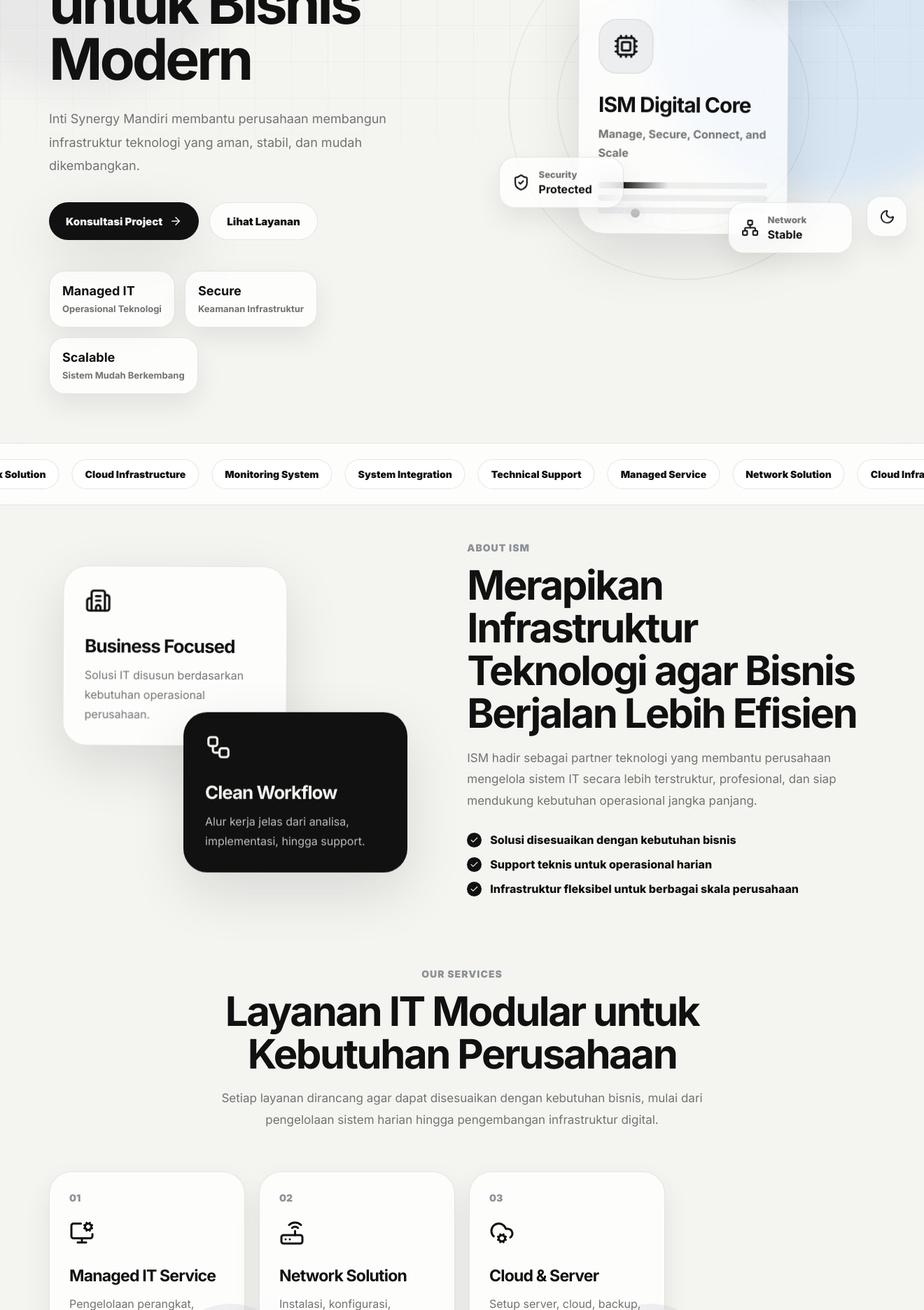
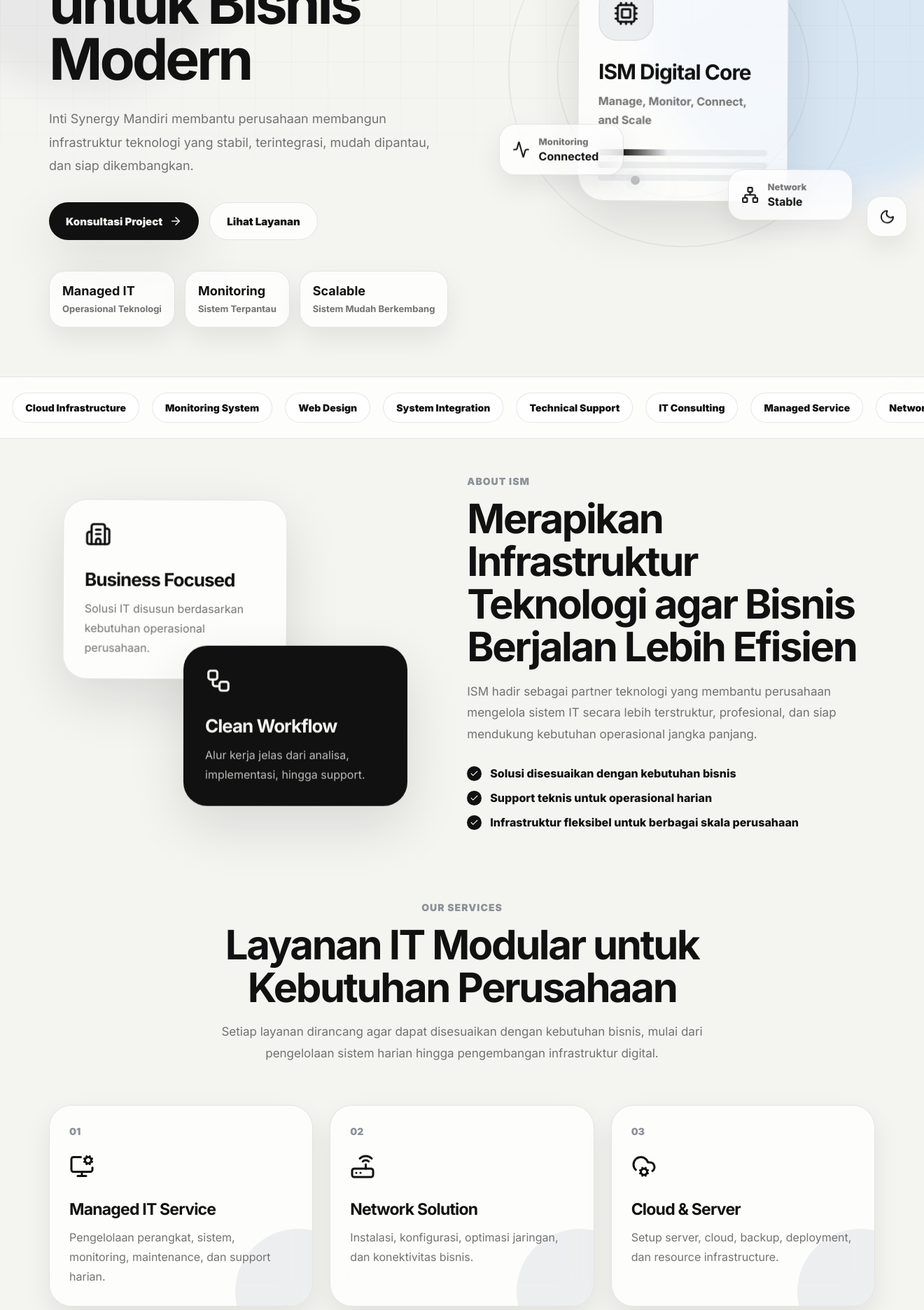
Before and after one commit to mikescofield20707-cpu/portofolio, a PHP site: page /ism/index.html in a window 1320 px wide. Shown: the part 432-2304 px from the top of the page at 70% size. Run offline with PHP 8.4, Linux system fonts and the light colour scheme.

Commit message:
update portofolio

```diff
--- a/ism/assets/css/style.css
+++ b/ism/assets/css/style.css
@@ -730,22 +730,22 @@ img {
 
 .service-layout {
   display: grid;
-  grid-template-columns: repeat(4, 1fr);
-  grid-auto-rows: 250px;
-  gap: 20px;
+  grid-template-columns: repeat(3, 1fr);
+  gap: 24px;
 }
 
 .service-panel {
-  min-height: 300px;
+  min-height: 280px;
   position: relative;
   padding: 28px;
   border-radius: 32px;
-  overflow: visible;
+  overflow: hidden;
   background: var(--surface);
   border: 1px solid var(--line);
   backdrop-filter: blur(20px);
   box-shadow: var(--shadow-soft);
 }
+
 
 .service-panel::after {
   content: "";
@@ -795,14 +795,14 @@ img {
 }
 
 .service-panel.tall {
-  grid-row: span 2;
-  min-height: 420px;
+  grid-row: auto;
+  min-height: 280px;
 }
 
 .service-panel.wide {
-  grid-column: span 2;
+  grid-column: auto;
+  margin-top: 0;
   background: var(--dark);
-  margin-top: 40px;
 }
 
 .service-panel.wide h3,
--- a/ism/contact.html
+++ b/ism/contact.html
@@ -175,6 +175,7 @@
                 <option value="Network Solution">Network Solution</option>
                 <option value="Cloud & Server">Cloud & Server</option>
                 <option value="Monitoring System">Monitoring System</option>
+                <option value="Web design & Development">Web design & Development</option>
                 <option value="System Integration">System Integration</option>
               </select>
             </div>
--- a/ism/index.html
+++ b/ism/index.html
@@ -72,7 +72,7 @@
 
           <p class="reveal-up delay-two">
             Inti Synergy Mandiri membantu perusahaan membangun infrastruktur teknologi
-            yang aman, stabil, dan mudah dikembangkan.
+            yang stabil, terintegrasi, mudah dipantau, dan siap dikembangkan.
           </p>
 
           <div class="hero-actions reveal-up delay-three">
@@ -93,8 +93,8 @@
             </div>
 
             <div>
-              <strong>Secure</strong>
-              <span>Keamanan Infrastruktur</span>
+              <strong>Monitoring</strong>
+              <span>Sistem Terpantau</span>
             </div>
 
             <div>
@@ -124,7 +124,7 @@
               </div>
 
               <h3>ISM Digital Core</h3>
-              <p>Manage, Secure, Connect, and Scale</p>
+              <p>Manage, Monitor, Connect, and Scale</p>
 
               <div class="scanner-bars">
                 <span></span>
@@ -142,10 +142,10 @@
             </div>
 
             <div class="float-box box-two">
-              <i data-lucide="shield-check"></i>
+              <i data-lucide="activity"></i>
               <div>
-                <span>Security</span>
-                <strong>Protected</strong>
+                <span>Monitoring</span>
+                <strong>Connected</strong>
               </div>
             </div>
 
@@ -169,12 +169,16 @@
         <span>Network Solution</span>
         <span>Cloud Infrastructure</span>
         <span>Monitoring System</span>
+        <span>Web Design</span>
         <span>System Integration</span>
         <span>Technical Support</span>
+        <span>IT Consulting</span>
         <span>Managed Service</span>
         <span>Network Solution</span>
         <span>Cloud Infrastructure</span>
         <span>Monitoring System</span>
+        <span>Web Design</span>
+        <span>System Integration</span>
       </div>
     </section>
 
@@ -247,31 +251,57 @@
         <div class="service-layout">
 
           <article class="service-panel reveal-up">
+            <div class="service-top">
               <span>01</span>
               <i data-lucide="monitor-cog"></i>
+            </div>
             <h3>Managed IT Service</h3>
             <p>Pengelolaan perangkat, sistem, monitoring, maintenance, dan support harian.</p>
           </article>
 
-          <article class="service-panel tall reveal-up delay-one">
+          <article class="service-panel reveal-up delay-one">
+            <div class="service-top">
               <span>02</span>
               <i data-lucide="router"></i>
+            </div>
             <h3>Network Solution</h3>
             <p>Instalasi, konfigurasi, optimasi jaringan, dan konektivitas bisnis.</p>
           </article>
 
           <article class="service-panel reveal-up delay-two">
+            <div class="service-top">
               <span>03</span>
               <i data-lucide="cloud-cog"></i>
+            </div>
             <h3>Cloud & Server</h3>
             <p>Setup server, cloud, backup, deployment, dan resource infrastructure.</p>
           </article>
 
-          <article class="service-panel wide reveal-up delay-three">
+          <article class="service-panel reveal-up delay-three">
+            <div class="service-top">
               <span>04</span>
-            <i data-lucide="shield-check"></i>
+              <i data-lucide="activity"></i>
+            </div>
             <h3>Monitoring System</h3>
-            <p>Terintegrasi dengan sistem yang termonitor</p>
+            <p>Menghubungkan perangkat, jaringan, aplikasi, dan sistem operasional agar dapat dipantau terpusat.</p>
+          </article>
+
+          <article class="service-panel reveal-up delay-four">
+            <div class="service-top">
+              <span>05</span>
+              <i data-lucide="layout-template"></i>
+            </div>
+            <h3>Web Design & Development</h3>
+            <p>Pembuatan company profile, landing page, dashboard, dan sistem web sesuai kebutuhan bisnis.</p>
+          </article>
+
+          <article class="service-panel reveal-up">
+            <div class="service-top">
+              <span>06</span>
+              <i data-lucide="workflow"></i>
+            </div>
+            <h3>System Integration</h3>
+            <p>Menghubungkan aplikasi, perangkat, dan alur kerja digital agar proses bisnis lebih efisien.</p>
           </article>
 
         </div>
@@ -356,7 +386,7 @@
 
         <p>
           Partner teknologi untuk membantu bisnis mengelola infrastruktur IT,
-          jaringan, server, keamanan sistem, dan solusi digital secara profesional
+          jaringan, server, monitoring system, website, dan solusi digital secara profesional
         </p>
       </div>
 
@@ -375,6 +405,8 @@
         <a href="services.html">Network Solution</a>
         <a href="services.html">Cloud & Server</a>
         <a href="services.html">Monitoring System</a>
+        <a href="services.html">Web Design & Development</a>
+        <a href="services.html">System Integration</a>
       </div>
 
       <div class="footer-col">
```
Also changed, not shown: ism/services.html (+25 -0 lines). Lines whose indentation alone changed are shown as unchanged.
